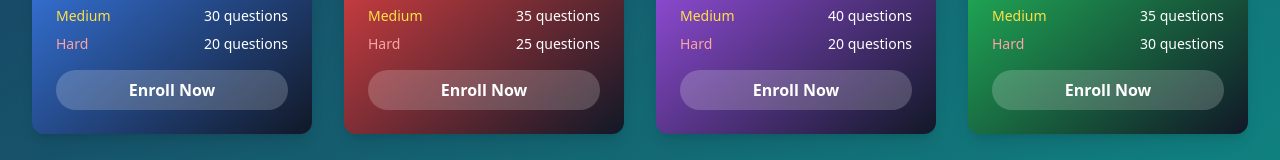
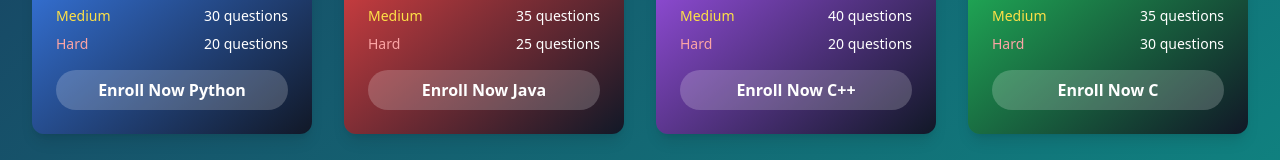
Before and after one commit to ComradeMohan/saveethahub, a React (Vite) app: page /certifications in a window 1280 px wide. Shown: the part 442-602 px from the top of the page. Built offline with nearby package versions, Linux system fonts and the light colour scheme; no server answers.

Commit message:
Update CertificationsPage.tsx

```diff
--- a/src/pages/CertificationsPage.tsx
+++ b/src/pages/CertificationsPage.tsx
@@ -1,4 +1,5 @@
 import React from 'react';
+import { Link } from "react-router-dom";
 
 const App: React.FC = () => {
   return (
@@ -29,6 +30,7 @@
                 easy: 50,
                 medium: 30,
                 hard: 20,
+                pdf: "/Python.pdf",
               },
               {
                 language: "Java",
@@ -37,6 +39,7 @@
                 easy: 45,
                 medium: 35,
                 hard: 25,
+                pdf: "/java.pdf",
               },
               {
                 language: "C++",
@@ -45,6 +48,7 @@
                 easy: 40,
                 medium: 40,
                 hard: 20,
+                pdf: "/cpp.pdf",
               },
               {
                 language: "C",
@@ -53,6 +57,7 @@
                 easy: 35,
                 medium: 35,
                 hard: 30,
+                pdf: "/c.pdf",
               },
             ].map((course, index) => (
               <div
@@ -77,9 +82,11 @@
                     <span>{course.hard} questions</span>
                   </div>
                 </div>
-                <button className="mt-4 w-full bg-white bg-opacity-20 hover:bg-opacity-30 py-2 rounded-full font-semibold transition-colors">
-                  Enroll Now
-                </button>
+                <Link to={`/pdf-viewer?file=${encodeURIComponent(course.pdf)}`}>
+  <button className="mt-4 w-full bg-white bg-opacity-20 hover:bg-opacity-30 py-2 rounded-full font-semibold transition-colors">
+    Enroll Now {course.language}
+  </button>
+</Link>
               </div>
             ))}
           </div>
```
